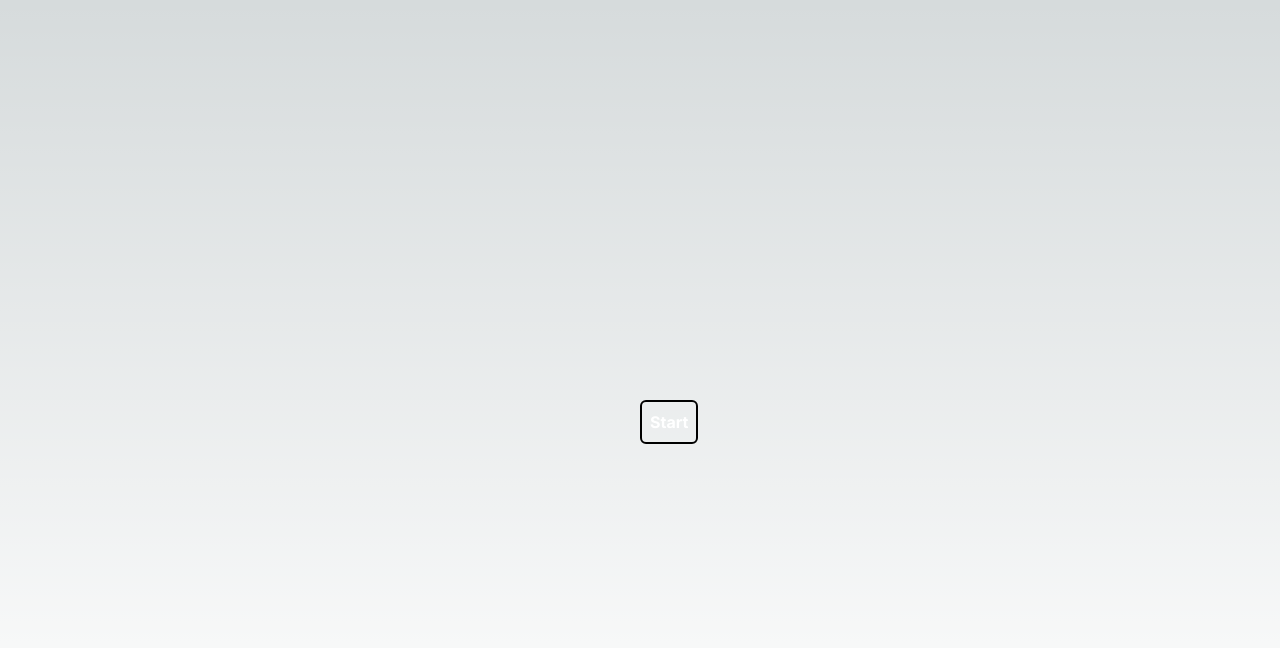
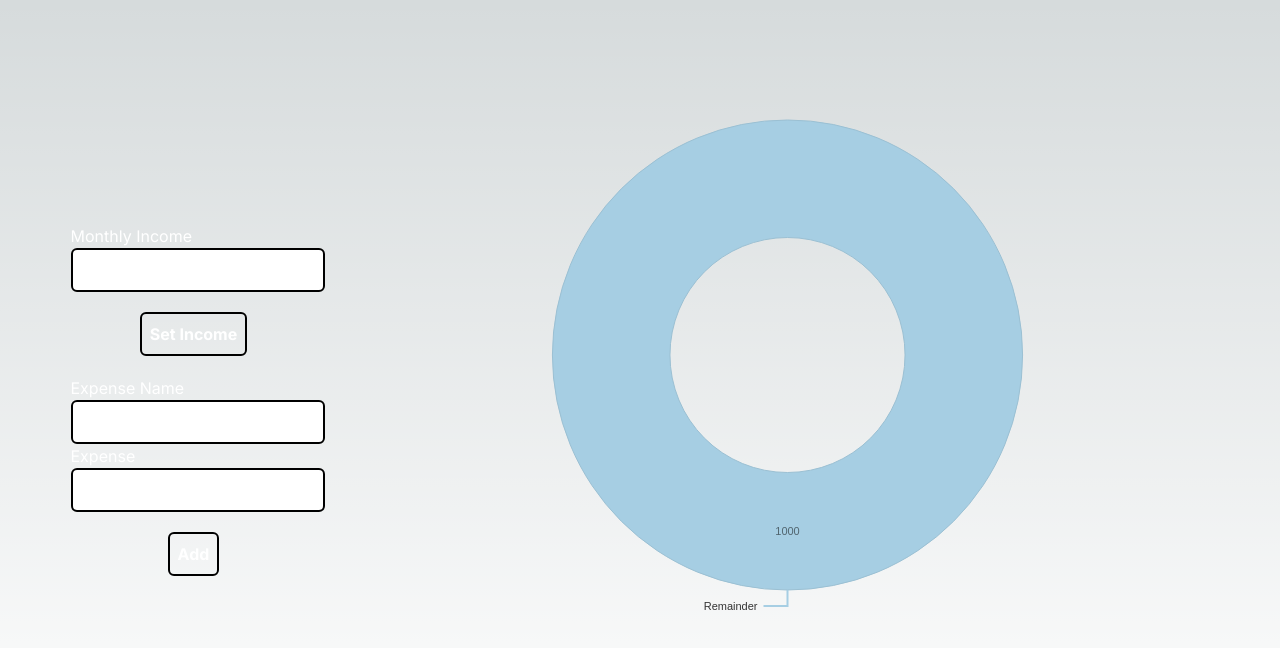
Before and after one commit to posthello-code/budgetizer, a Next.js app: page / in a window 1280 px wide. Shown: the top 648 px of the page. Built offline with nearby package versions, Linux system fonts and the light colour scheme.

Commit message:
comment out main page until data loading ready

```diff
--- a/app/budget/page.tsx
+++ b/app/budget/page.tsx
@@ -3,6 +3,7 @@
 import React, { useEffect, useState } from "react";
 import { Controls } from "./controls";
 import { BudgetPie } from "./budget-pie";
+import Link from "next/link";
 
 export default function Home() {
   const [monthlyIncome, setMonthlyIncome] = useState<number>(1000.0);
@@ -12,7 +13,7 @@ export default function Home() {
   const [isSmallScreen, setIsSmallScreen] = useState<boolean>(true);
 
   const onResize = () => {
-    setIsSmallScreen(window.innerWidth < 1020);
+    setIsSmallScreen(window.innerWidth < 1080);
   };
 
   useEffect(() => {
@@ -22,19 +23,26 @@ export default function Home() {
 
   return (
     <main style={{ height: "100vh" }}>
+      {
+        // TODO: uncomment once data loading can be done using budget name and passphrase
+        /* <button className="p-1">
+        <Link href="/">Back</Link>
+      </button> */
+      }
       <div
         id="primary-view"
         style={{
           display: "flex",
           flex: 1,
           flexDirection: isSmallScreen ? "column" : "row",
-          padding: 10,
+          paddingLeft: 50,
+          paddingRight: 50,
           height: "100%",
         }}
       >
         <div
           style={{
-            flex: 0.2,
+            flex: 0.25,
             alignContent: "center",
           }}
         >
@@ -46,7 +54,7 @@ export default function Home() {
           ></Controls>
         </div>
 
-        <div style={{ flex: 0.9, alignContent: "center" }}>
+        <div style={{ flex: 0.75, alignContent: "center" }}>
           <BudgetPie
             isSmallScreen={isSmallScreen}
             data={[
--- a/app/page.tsx
+++ b/app/page.tsx
@@ -3,24 +3,35 @@
 import React from "react";
 import "./globals.css";
 import Link from "next/link";
+import Budget from "./budget/page";
 export default function Home() {
   return (
     <main>
-      <div
+      <Budget></Budget>
+      {
+        // TODO: uncomment once data loading can be done using budget name and passphrase
+        /* <div
         style={{
+          height: "100vh",
           display: "flex",
-          position: "absolute",
-          left: "50%",
-          top: "50%",
           flex: 1,
           justifyContent: "center",
           alignItems: "center",
         }}
       >
         <button className="btn-primary">
-          <Link href="/budget">Start</Link>
+          <Link href="/budget">New Budget</Link>
         </button>
-      </div>
+        <button
+          className="btn-primary"
+          onClick={() => {
+            alert("placeholder event - TODO: add a passphrase input heres");
+          }}
+        >
+          Load Budget
+        </button>
+      </div> */
+      }
     </main>
   );
 }
```
